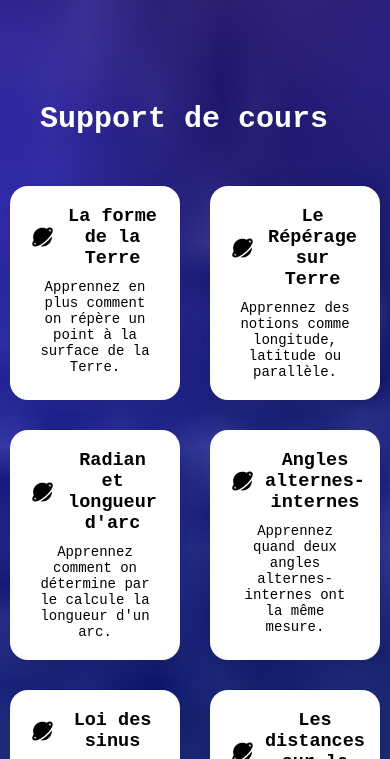
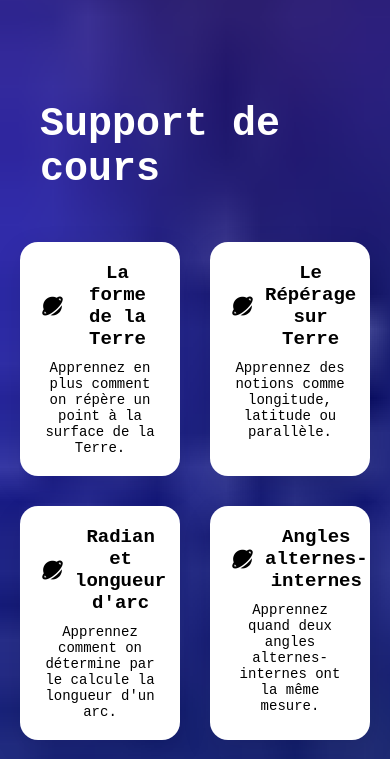
Before and after one commit to Sunil7233/page, a plain HTML site: page index.html in a window 390 px wide. Shown: the part 832-1591 px from the top of the page. Drawn offline with nearby package versions, Linux system fonts and the light colour scheme.

Commit message:
Update style.css

```diff
--- a/style.css
+++ b/style.css
@@ -218,7 +218,7 @@ footer .source{
 
 @media  screen and (max-width: 900px) {
     header .left h1{
-        font-size: 53px;
+        font-size: 60px;
     }
 
     header{
@@ -265,7 +265,7 @@ footer .source{
     }
 
     h2.separator{
-        font-size: 30px;
+        font-size: 40px;
     }
 }
 
@@ -300,16 +300,16 @@ footer .source{
    }
 
    .support-cours .item{
-    width: 170px;
+    width: 160px;
    }
 
    .support-cours{
-    padding: 0 10px;
+    padding: 0 15px;
     margin: 50px 0 20px;
    }
 
    .support-cours .item .header h5{
-    font-size: 18.5px;
+    font-size: 19px;
    }
 
    .support-cours .item p{
```
